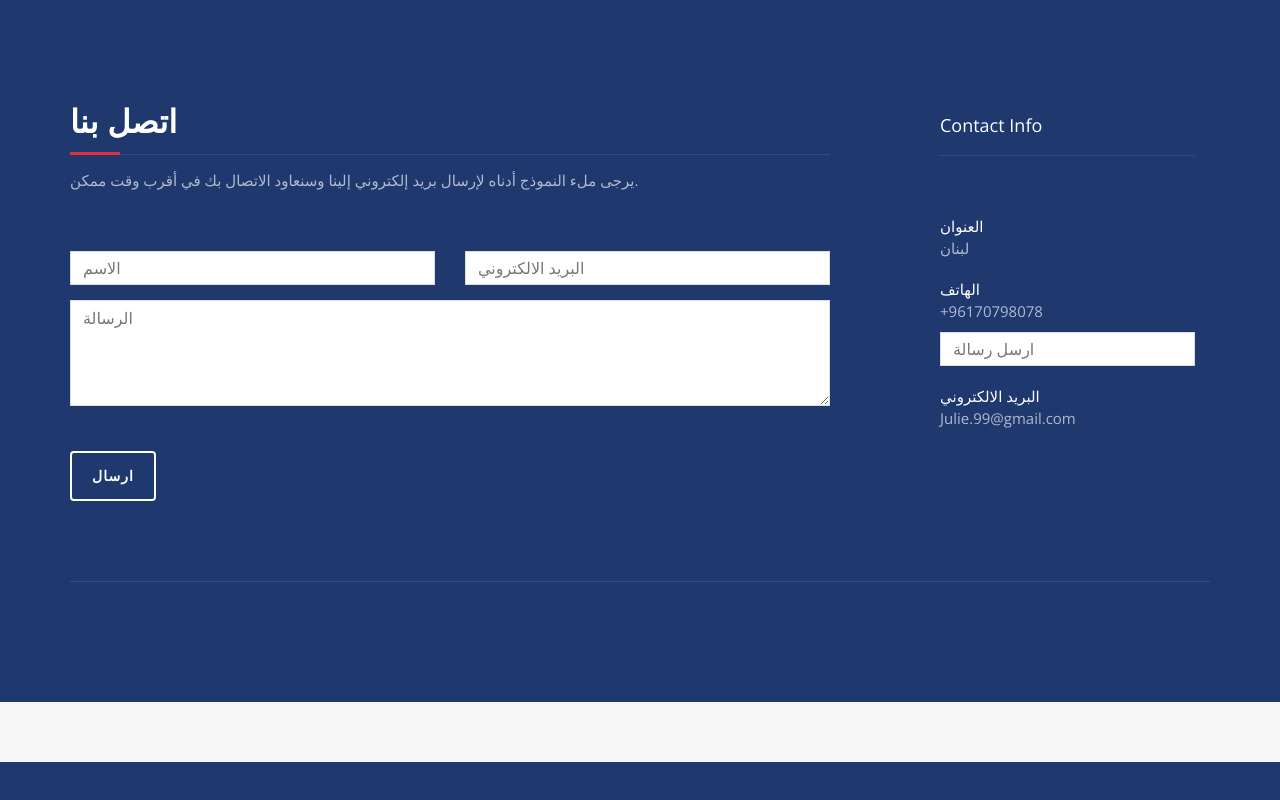
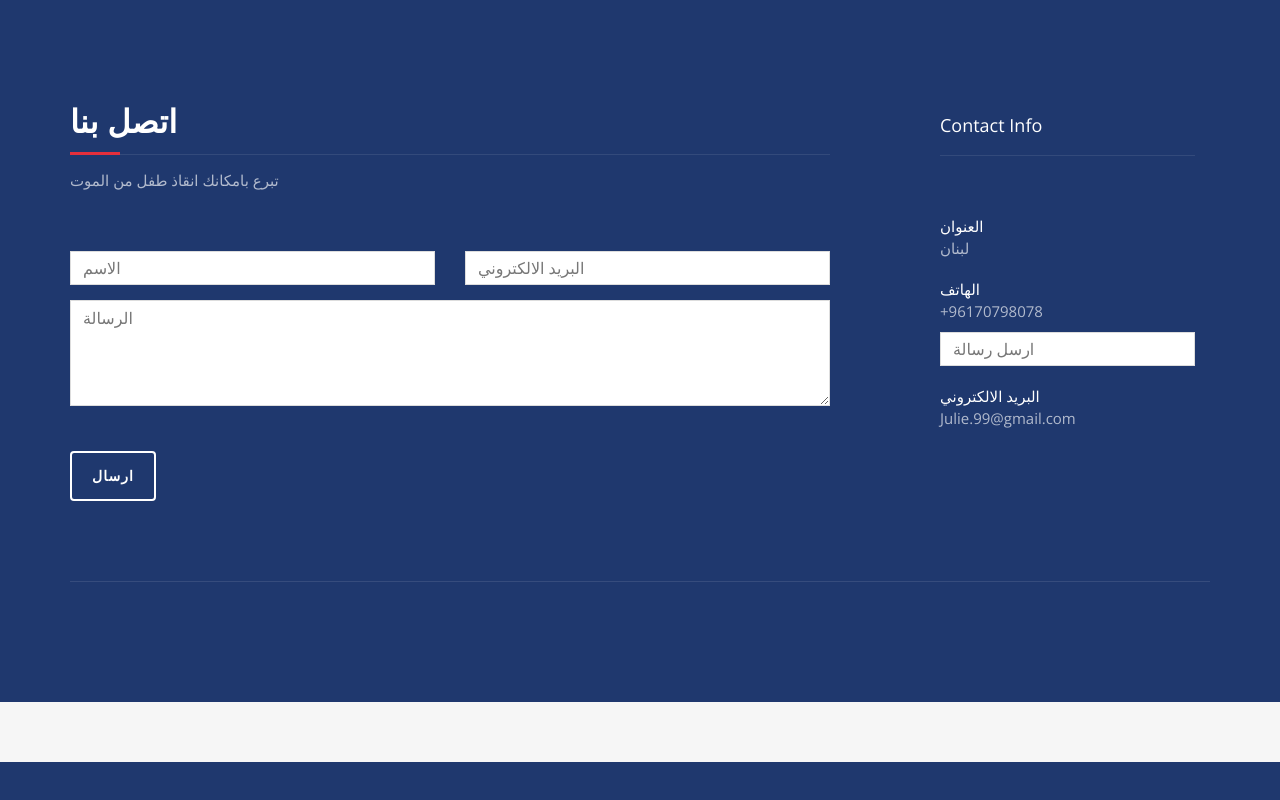
Before and after one commit to donateforme/donateforme.github.io, a plain HTML site: page index.html in a window 1280 px wide. Shown: the part 2145-2945 px from the top of the page. Drawn offline with nearby package versions, Linux system fonts and the light colour scheme.

Commit message:
Update index.html

```diff
--- a/index.html
+++ b/index.html
@@ -160,7 +160,7 @@
       <div class="row">
         <div class="section-title">
           <h2>اتصل بنا</h2>
-          <p>يرجى ملء النموذج أدناه لإرسال بريد إلكتروني إلينا وسنعاود الاتصال بك في أقرب وقت ممكن.</p>
+          <p> تبرع بامكانك انقاذ طفل من الموت</p>
         </div>
         <form name="sentMessage" id="contactForm" novalidate>
           <div class="row">
```
